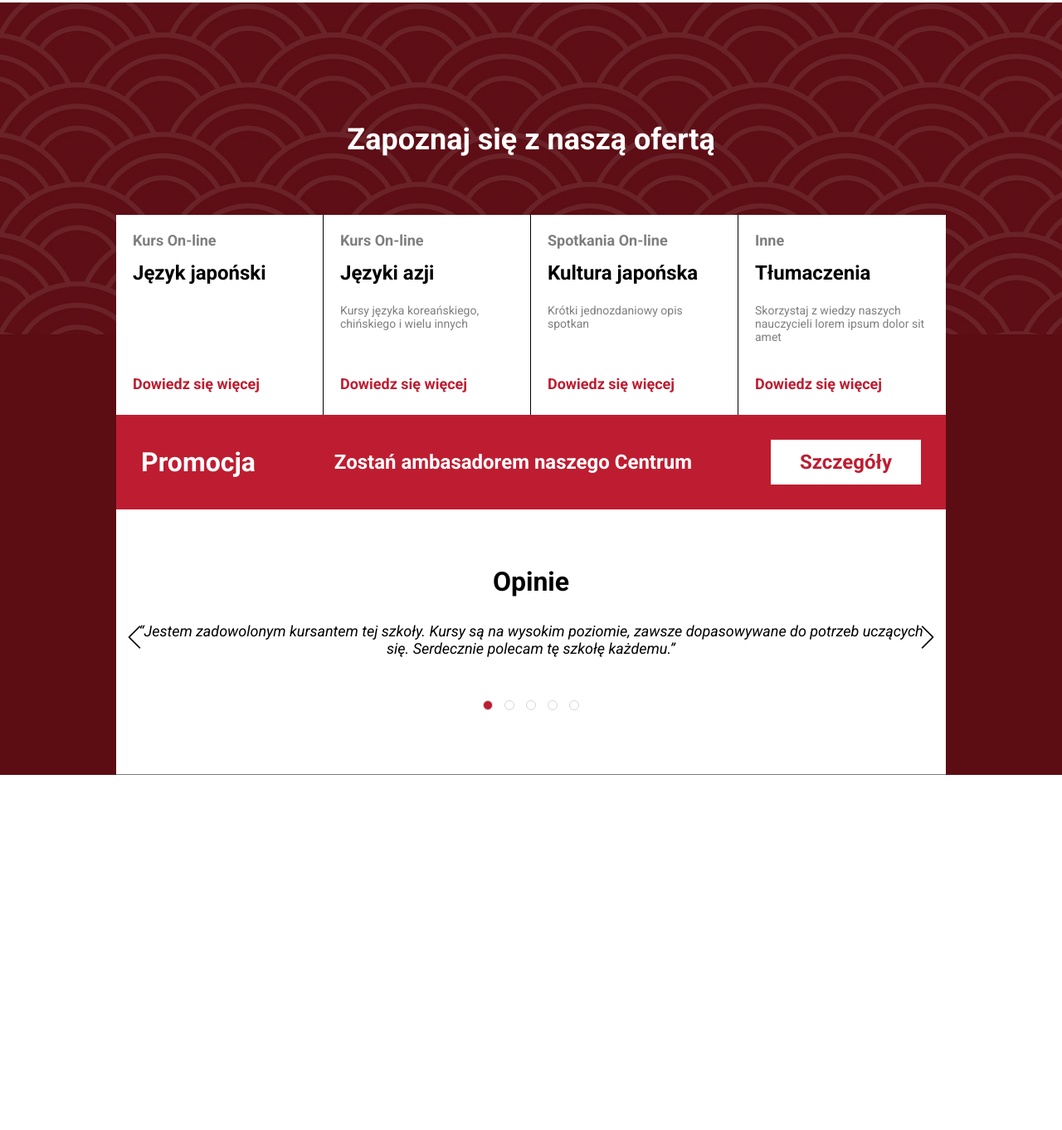
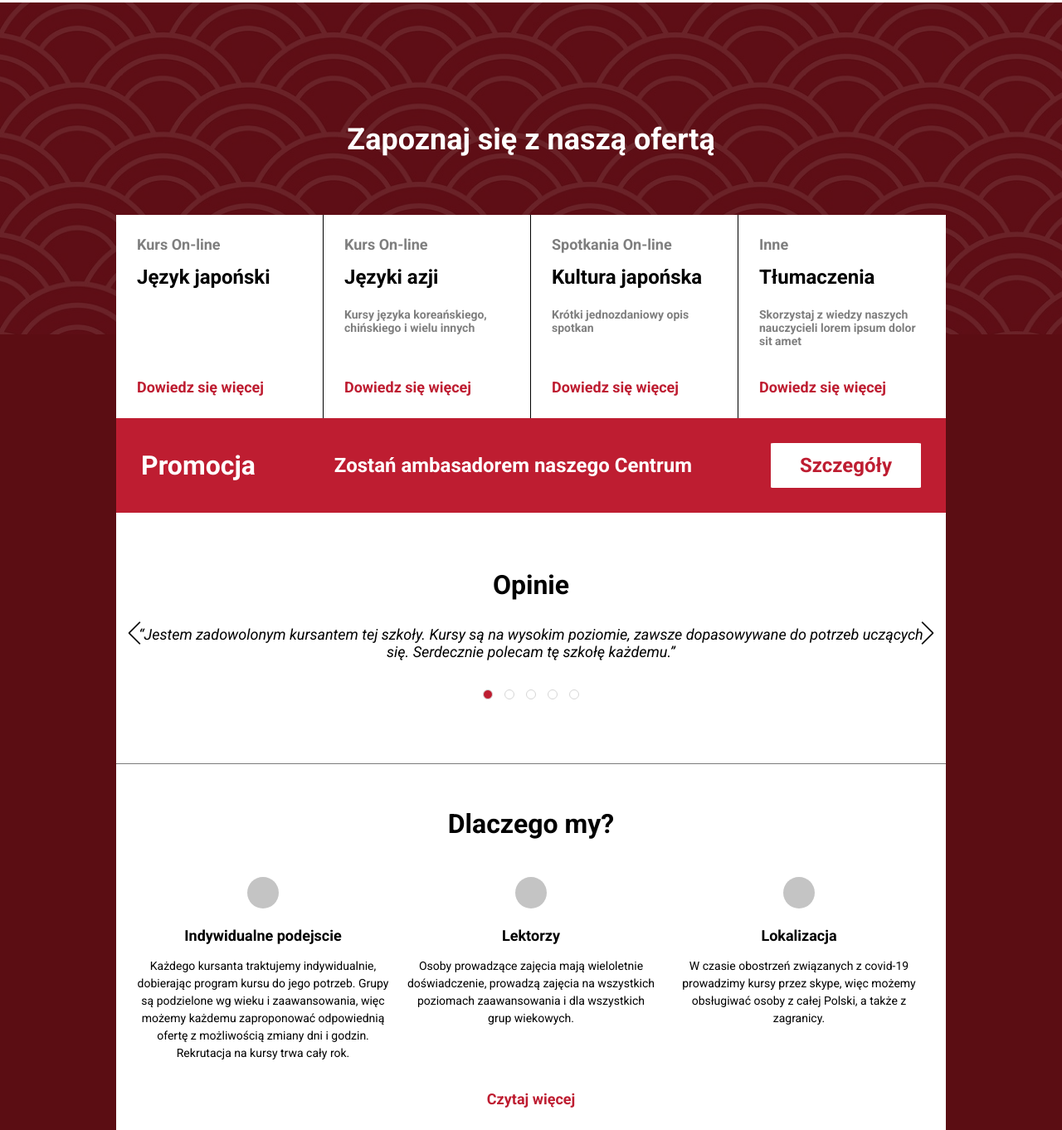
Before and after one commit to TrellixVulnTeam/Japonski_3RIX, a website: page index.html in a window 1280 px wide. Shown: the part 142-1504 px from the top of the page at 83% size. Before the commit the page ends 1076 px from the top, so only its background shows below. Drawn offline with nearby package versions, Linux system fonts and the light colour scheme.

Commit message:
section-features, changed file structure

```diff
--- a/index.html
+++ b/index.html
@@ -63,7 +63,7 @@
 
                   <div class="oferta-box">
                      <h3 class="heading-tertiary">
-                        <div class="heading-tertiary--sub">Kurs On-line</div>
+                        <span class="subheading">Kurs On-line</span>
                         <div class="heading-tertiary--main">Język japoński</div>
                      </h3>
                      <p class="oferta-box__text">
@@ -74,7 +74,7 @@
 
                   <div class="oferta-box">
                      <h3 class="heading-tertiary">
-                        <div class="heading-tertiary--sub">Kurs On-line</div>
+                        <span class="subheading">Kurs On-line</span>
                         <div class="heading-tertiary--main">Języki azji</div>
                      </h3>
                      <p class="oferta-box__text">
@@ -85,7 +85,7 @@
 
                   <div class="oferta-box">
                      <h3 class="heading-tertiary">
-                        <div class="heading-tertiary--sub">Spotkania On-line</div>
+                        <span class="subheading">Spotkania On-line</span>
                         <div class="heading-tertiary--main">Kultura japońska</div>
                      </h3>
                      <p class="oferta-box__text">
@@ -96,7 +96,7 @@
 
                   <div class="oferta-box">
                      <h3 class="heading-tertiary">
-                        <div class="heading-tertiary--sub">Inne</div>
+                        <span class="subheading">Inne</span>
                         <div class="heading-tertiary--main">Tłumaczenia</div>
                      </h3>
                      <p class="oferta-box__text">
@@ -110,7 +110,7 @@
 
          <div class="row">
             <div class="section-promocja">
-               <h2 class="heading-secondary">Promocja</h2>
+               <h2 class="heading-secondary section-promocja__heading">Promocja</h2>
                <p class="section-promocja__paragraph">Zostań ambasadorem naszego Centrum</p>
                <a href="#" class="btn-big">Szczegóły</a>
             </div>
@@ -162,6 +162,41 @@
             </div>
          </div>
 
+         <div class="row">
+            <div class="section-features">
+               <h2 class="heading-secondary heading-secondary--black section-features__heading">Dlaczego my?</h2>
+               <div class="features">
+                  <div class="feature-box">
+                     <h3 class="heading-tertiary--small">Indywidualne podejscie</h3>
+                     <p class="feature-box__text">
+                        Każdego kursanta traktujemy indywidualnie, dobierając program kursu do jego potrzeb. Grupy są
+                        podzielone wg wieku i zaawansowania, więc możemy każdemu zaproponować odpowiednią ofertę z
+                        możliwością zmiany dni i godzin. Rekrutacja na kursy trwa cały rok.
+                     </p>
+                  </div>
+                  <div class="feature-box">
+                     <h3 class="heading-tertiary--small">Lektorzy</h3>
+                     <p class="feature-box__text">
+                        Osoby prowadzące zajęcia mają wieloletnie doświadczenie, prowadzą zajęcia na wszystkich
+                        poziomach
+                        zaawansowania i dla wszystkich grup wiekowych.
+                     </p>
+                  </div>
+                  <div class="feature-box">
+                     <h3 class="heading-tertiary--small">Lokalizacja</h3>
+                     <p class="feature-box__text">
+                        W czasie obostrzeń związanych z covid-19 prowadzimy kursy przez skype, więc możemy obsługiwać
+                        osoby
+                        z całej Polski, a także z zagranicy.
+                     </p>
+                  </div>
+               </div>
+
+               <a href="#" class="btn-text section-features__btn">Czytaj więcej</a>
+            </div>
+         </div>
+      </div>
+
 
       </div>
    </main>
--- a/package.json
+++ b/package.json
@@ -9,7 +9,9 @@
    "author": "",
    "license": "ISC",
    "devDependencies": {
-      "node-sass": "^6.0.1"
+      "autoprefixer": "^10.3.1",
+      "node-sass": "^6.0.1",
+      "postcss": "^8.3.6"
    },
    "dependencies": {
       "jquery": "^3.6.0"
--- a/sass/abstracts/_variables.scss
+++ b/sass/abstracts/_variables.scss
@@ -3,6 +3,7 @@ $color-white: #fff;
 $color-black: #000;
 $color-primary: #be1d31;
 $color-grey: #cccccc;
+$color-grey-icons: #c4c4c4;
 
 //FONT
 $default-font-size: 1.6rem;
--- a/sass/base/_typography.scss
+++ b/sass/base/_typography.scss
@@ -18,6 +18,9 @@ ul {
       text-decoration: none;
    }
 }
+.heading-primary, .heading-secondary, .heading-tertiary {
+   font-weight: 700;
+}
 
 .heading-primary {
    padding: 14.4rem 0 7rem 0;
@@ -28,6 +31,8 @@ ul {
 .heading-secondary {
    color: $color-white;
    font-size: 3.2rem;
+   text-align: center;
+   padding-bottom: 3rem;
 
    &--black {
       color: $color-black;
@@ -37,43 +42,20 @@ ul {
 .heading-tertiary {
    &--main {
       font-size: 2.4rem;
-      margin-top: 1.5rem;
+      margin-bottom: 2.3rem;
    }
 
-   &--sub {
+   &--small {
       font-size: 1.8rem;
-      color: $color-black;
-      opacity: 0.5;
+      font-weight: 700;
+      margin-bottom: 1.6rem;
    }
 }
 
-.oferta-box {
-   &:not(:last-child) {
-   border-right: 1px solid $color-black;
-   }
-
-   &__text {
-      position: relative;
-      font-size: 1.4rem;
-      color: $color-black;
-      opacity: 0.5;
-      padding: 2.3rem 0 6.6rem 0;
-   }
+.subheading {
+   display: block;
+   font-size: 1.8rem;
+   color: $color-black;
+   opacity: 0.5;
+   margin-bottom: 1.5rem;
 }
-
-.section-promocja {
-
-   &__paragraph {
-      color: $color-white;
-      font-size: 2.4rem;
-      font-weight: 700;
-   }
-}
-
-.section-opinie {
-
-   &__paragraph {
-      font-style: italic;
-      padding: 3rem 0 3.7rem 0;
-   }
-}
--- a/sass/components/_button.scss
+++ b/sass/components/_button.scss
@@ -1,4 +1,5 @@
 .btn-text {
+   display: inline-block;
    color: $color-primary;
    font-weight: 700;
    text-decoration: none;
@@ -15,4 +16,5 @@
    font-weight: 700;
    text-decoration: none;
    padding: 1.3rem 3.5rem;
+   border-radius: 2%;
 }
--- /dev/null
+++ b/sass/components/_features.scss
@@ -0,0 +1,47 @@
+.section-features {
+   background-color: $color-white;
+   padding-top: 5.3rem;
+
+   &__heading {
+      padding-bottom: 4.5rem;
+   }
+
+   &__btn {
+      left: 50%;
+      transform: translate(-50%);
+   }
+}
+
+.features {
+   display: flex;
+   justify-content: space-between;
+   margin: 0 auto;
+   width: 95%;
+   padding-bottom: 8.2rem;
+   position: relative;
+}
+
+.feature-box {
+   width: 32%;
+   text-align: center;
+
+   &:before {
+      display: block;
+      content: "";
+      background-color: $color-grey-icons;
+      width: 3.8rem;
+      height: 3.8rem;
+      border-radius: 50%;
+      margin: 0 auto;
+      margin-bottom: 2.2rem;
+   }
+
+   &__text {
+      font-size: 1.4rem;
+      line-height: 2.1rem;
+   }
+}
+
+.feature-box:hover:before {
+   background-color: $color-primary;
+}
--- /dev/null
+++ b/sass/components/_oferta.scss
@@ -0,0 +1,29 @@
+.section-oferta {
+   background-color: $color-white;;
+   position: relative;
+
+   @include clearfix;
+}
+
+.oferty {
+   display: flex;
+   justify-content: space-between;
+}
+
+.oferta-box {
+   width: 25%;
+   padding: 2.5rem;
+
+   &:not(:last-child) {
+   border-right: 1px solid $color-black;
+   }
+
+   &__text {
+      position: relative;
+      font-size: 1.4rem;
+      font-weight: 700;
+      color: $color-black;
+      opacity: 0.5;
+      padding-bottom: 6rem;
+   }
+}
--- /dev/null
+++ b/sass/components/_opinia.scss
@@ -0,0 +1,37 @@
+.section-opinie {
+   background-color: $color-white;
+   padding: 6.8rem 0;
+   border-bottom: 1px solid #7a7a7a;
+
+   &__paragraph {
+      font-style: italic;
+      padding-bottom: 2rem;
+   }
+}
+
+.opinia {
+   width: 95%;
+   margin: 0 auto;
+   text-align: center;
+   position: relative;
+
+   &__arrow {
+      position: absolute;
+      top: 50%;
+      transform: translateY(-50%);
+      font-size: 5rem;
+
+      &--l {
+         left: 0;
+      }
+
+      &--r {
+         right: 0;
+      }
+   }
+}
+
+.owl-nav {
+   width: 0;
+   height: 0;
+}
--- /dev/null
+++ b/sass/components/_promocja.scss
@@ -0,0 +1,17 @@
+.section-promocja {
+   display: flex;
+   justify-content: space-between;
+   align-items: center;
+   background-color: $color-primary;
+   padding: 3rem;
+
+   &__heading {
+      padding-bottom: 0;
+   }
+
+   &__paragraph {
+      color: $color-white;
+      font-size: 2.4rem;
+      font-weight: 700;
+   }
+}
--- a/sass/main.scss
+++ b/sass/main.scss
@@ -11,6 +11,10 @@
 
 //Components
 @import "components/button";
+@import "components/oferta";
+@import "components/opinia";
+@import "components/features";
+@import "components/promocja";
 
 //Layout
 @import "layout/footer";
--- a/sass/pages/_home.scss
+++ b/sass/pages/_home.scss
@@ -19,62 +19,3 @@ main {
       height: 40rem;
    }
 }
-
-.section-oferta {
-   background-color: $color-white;;
-   position: relative;
-   @include clearfix;
-}
-
-.oferty {
-   display: flex;
-   justify-content: space-between;
-}
-
-.oferta-box {
-   display: block;
-   width: 25%;
-   padding: 2rem;
-}
-
-.section-promocja {
-   display: flex;
-   justify-content: space-between;
-   background-color: $color-primary;
-   display: flex;
-   align-items: center;
-   padding: 3rem;
-}
-
-.section-opinie {
-   background-color: $color-white;
-   padding: 6.8rem 0;
-   border-bottom: 1px solid #7a7a7a;
-}
-
-.opinia {
-   width: 95%;
-   margin: 0 auto;
-   text-align: center;
-   position: relative;
-
-   &__arrow {
-      position: absolute;
-      top: 50%;
-      transform: translateY(-50%);
-      font-size: 5rem;
-
-      &--l {
-         left: 0;
-      }
-
-      &--r {
-         right: 0;
-      }
-   }
-}
-
-.owl-nav {
-   width: 0;
-   height: 0;
-}
```
Also changed, not shown: css/style.css, 1 other file.
